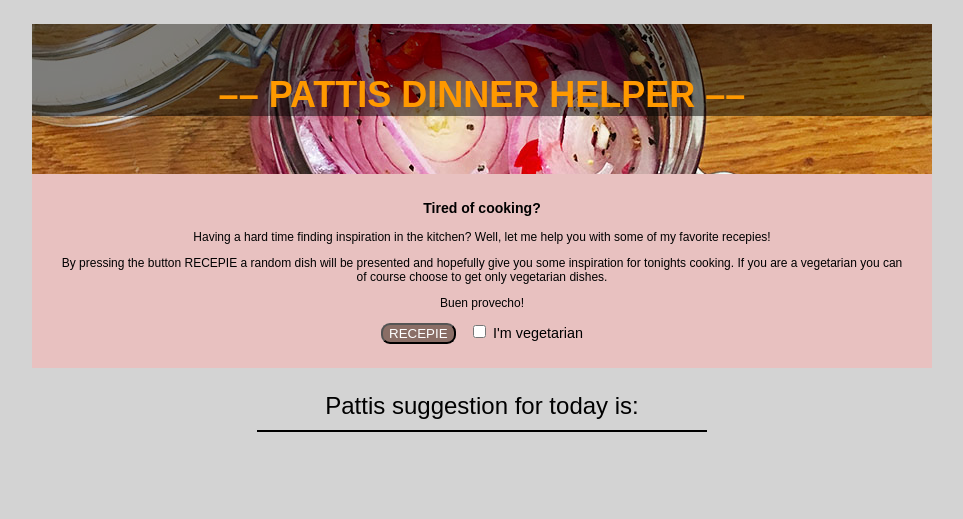
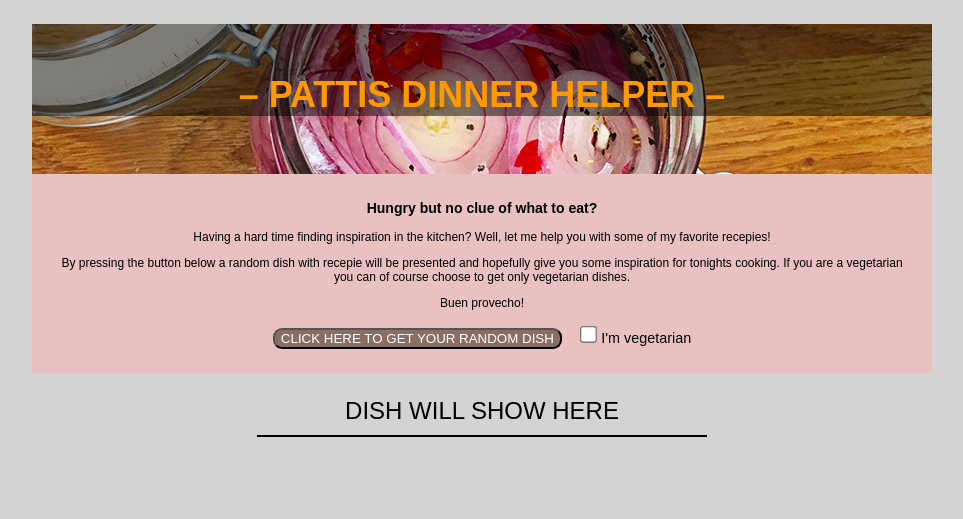
Before and after one commit to joannahogberg/Pattis-Food-Generator, a plain HTML site: page index.html in a window 1280 px wide. Shown: the whole page, without its empty margins (158-1121 px from the left). Drawn offline with Linux system fonts and the light colour scheme.

Commit message:
Update index.html

```diff
--- a/index.html
+++ b/index.html
@@ -4,43 +4,44 @@
 <head>
     <meta charset="UTF-8">
     <title>FOODIE</title>
-    <link rel="stylesheet" type="text/css" href="style.css">
+    <link rel="stylesheet" type="text/css" href="style.css" media="screen">
+    <!--[if !IE 7]>
+	<style type="text/css">
+		#wrapper {display:table;height:100%}
+	</style>
+<![endif]-->
 
 </head>
 
 <body>
     <div id="wrapper">
         <header>
-            <div id="h1Header">
-                <h1>–– PATTIS DINNER HELPER ––</h1>
-            </div>
-
+            <h1>– PATTIS DINNER HELPER –</h1>
         </header>
 
-        <main>
+        <div id="getRecepie">
+            <h3>Hungry but no clue of what to eat?</h3>
+            <p>Having a hard time finding inspiration in the kitchen? Well, let me help you with some of my favorite recepies!</p>
+            <p>By pressing the button below a random dish with recepie will be presented and hopefully give you some inspiration for tonights cooking. If you are a vegetarian you can of course choose to get only vegetarian dishes.</p>
+            <p>Buen provecho!</p>
+            <div id="getDish"><button type="button" id="runBtn" title="Click to generate recepie">CLICK HERE TO GET YOUR RANDOM DISH</button>
 
-            <div id="getRecepie">
-                <h3>Tired of cooking?</h3>
-                <p>Having a hard time finding inspiration in the kitchen? Well, let me help you with some of my favorite recepies!</p>
-                <p>By pressing the button RECEPIE a random dish will be presented and hopefully give you some inspiration for tonights cooking. If you are a vegetarian you can of course choose to get only vegetarian dishes.</p>
-                <p>Buen provecho!</p>
-                <button type="button" id="runBtn" title="Click to generate recepie">RECEPIE</button>
-                <label><input type="checkbox" name="addition" value="vego" id="veg"> I'm vegetarian</label>
-            </div>
+                <label><input type="checkbox" style="zoom:1.3" name="vego" id="veg"><span>I'm vegetarian</span></label></div>
 
-            <div id="showRecepie">
-                <p id="dish">Pattis suggestion for today is:</p>
-                <a target="_blank" id="recepie" title="Go to recepie" href=""><img id="image"><span id="getRec">  </span></a>
-            </div>
+        </div>
+
+        <div id="showRecepie">
+            <p id="dish">DISH WILL SHOW HERE</p>
+            <a target="_blank" id="recepie" title="Go to recepie" href=""><img id="image"><span id="getRec">  </span></a>
+        </div>
 
 
-        </main>
-        <!--end main-->
+        <footer>
+
+        </footer>
     </div>
     <!--end wrapper-->
-    <footer>
 
-    </footer>
     <script type="text/javascript" src="script.js"></script>
 </body>
 
```
